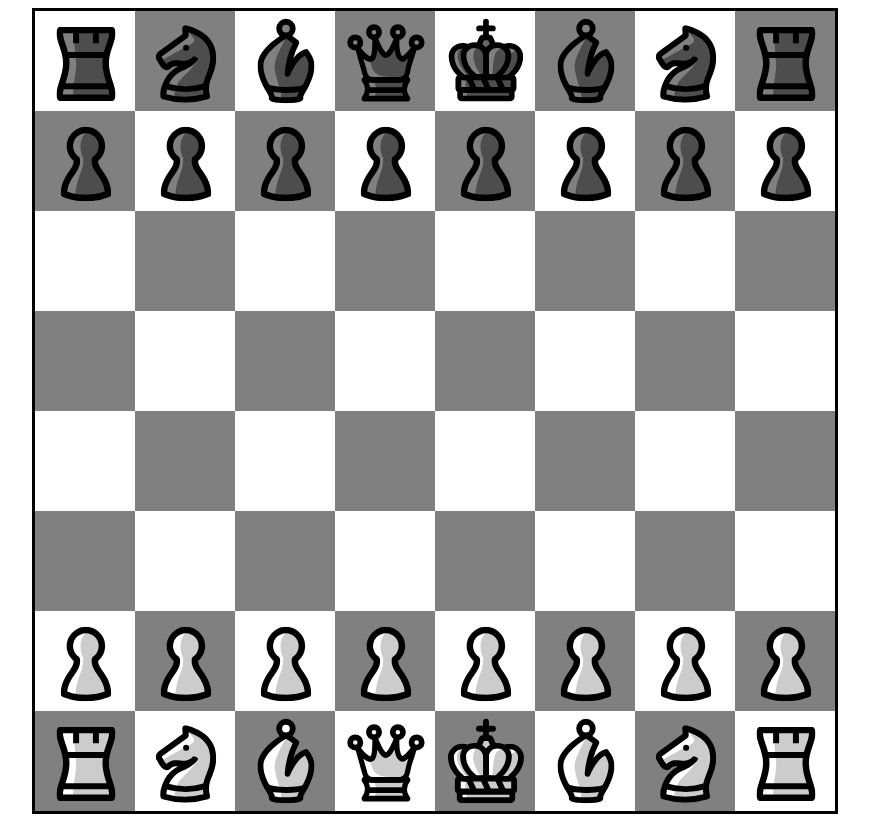
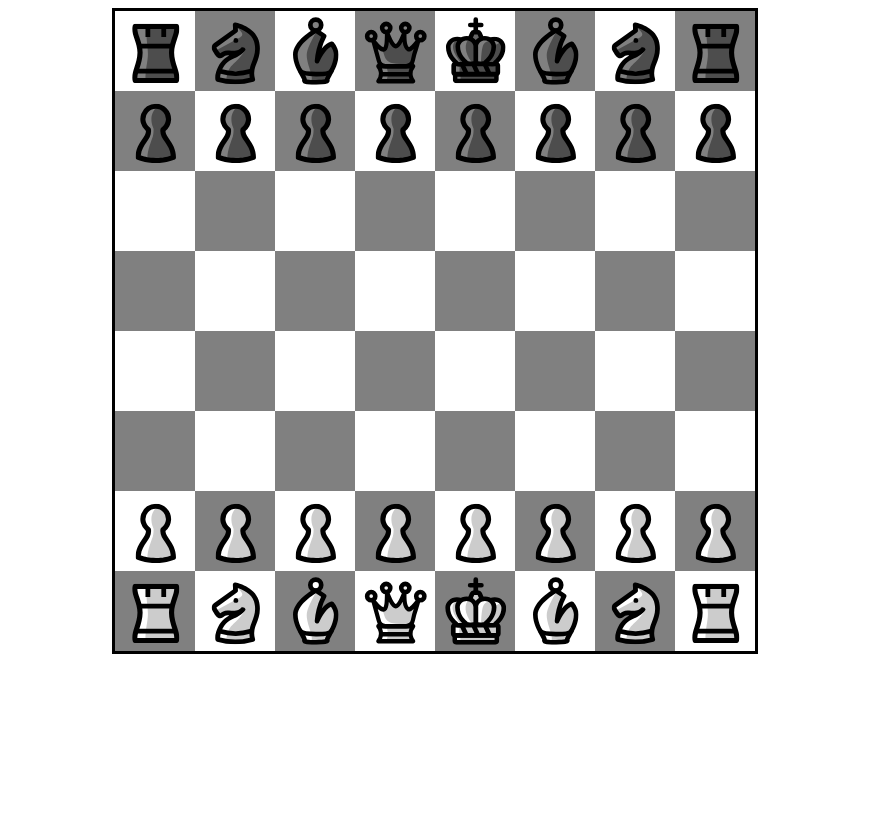
Before and after one commit to cjlangan/web-chess, a plain HTML site: page index.html in a window 1280 px wide. Shown: the whole page, without its empty margins (205-1074 px from the left). After the commit the page ends 800 px from the top, so only its background shows below. Drawn offline with Linux system fonts and the light colour scheme.

Commit message:
board size is dynamic to screen size

```diff
--- a/index.html
+++ b/index.html
@@ -8,7 +8,7 @@
     <link rel="stylesheet" href="style.css">
   </head>
   <body>
-    <canvas id="gameCanvas" width="800" height="800"></canvas>
+    <canvas id="gameCanvas"></canvas>
 
     <audio id="moveSound" src="./assets/sounds/Move.mp3" preload="auto"></audio>
     <audio id="captureSound" src="./assets/sounds/Capture.mp3" preload="auto"></audio>
--- a/index.js
+++ b/index.js
@@ -4,6 +4,9 @@ const capture_sound = document.getElementById('captureSound');
 const check_sound = document.getElementById('checkSound');
 const ctx = canvas.getContext('2d');
 
+const size = Math.round(0.8 * Math.min(window.innerHeight, window.innerWidth) / 8) * 8;
+canvas.height = size;
+canvas.width = size;
 const grid_size = 8;
 const tile_size = canvas.width / grid_size;
 
@@ -303,7 +306,8 @@ function Piece(colour, type, x, y)
     {
         const imageKey = `${this.colour}${this.type}`;
         const image = assets[imageKey];
-        ctx.drawImage(image, this.x * tile_size, (grid_size - this.y - 1) * tile_size);
+        ctx.drawImage(image, this.x * tile_size, (grid_size - this.y - 1) * tile_size
+                        , tile_size, tile_size);
     }
 }
 
```
